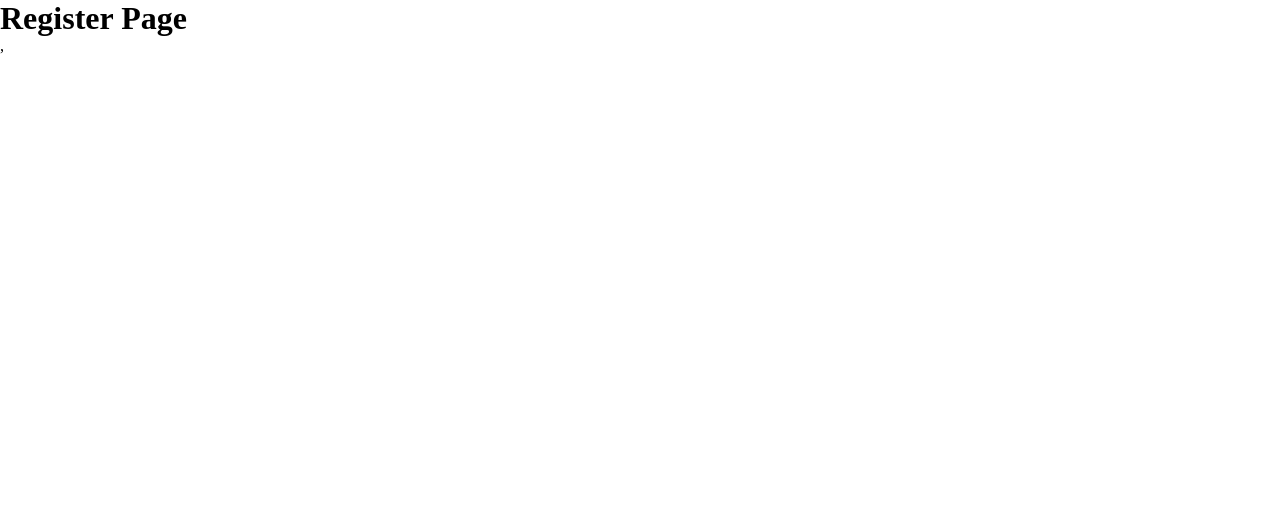
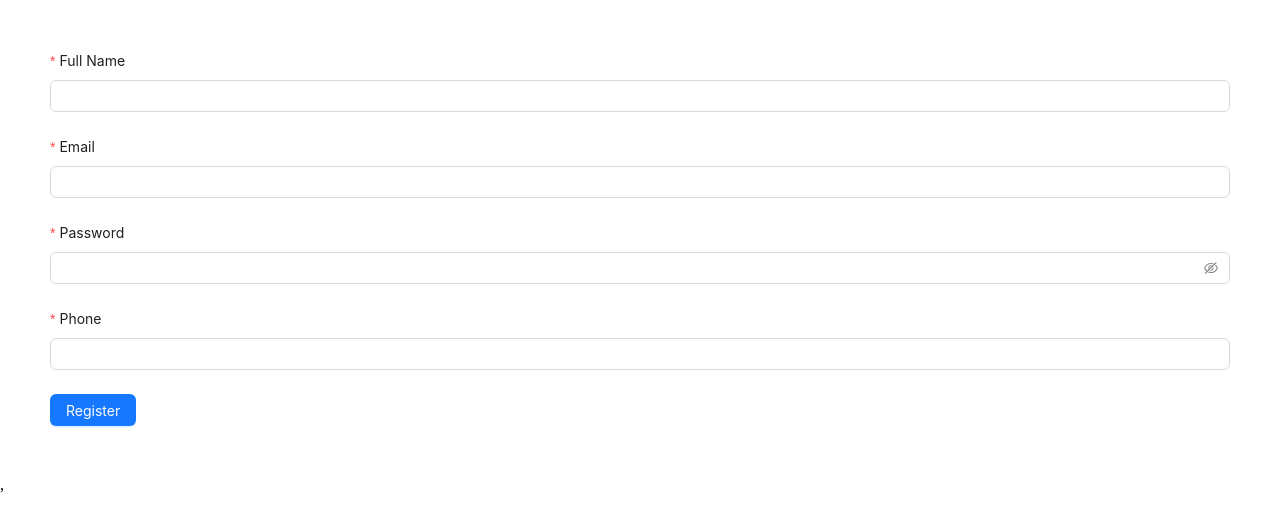
Before and after one commit to ducsaco123/react-newbie, a React (Vite) app: page /register in a window 1280 px wide. Shown: the top 532 px of the page. Built offline with nearby package versions, Linux system fonts and the light colour scheme.

Commit message:
video 89

```diff
--- a/src/components/layout/Header.jsx
+++ b/src/components/layout/Header.jsx
@@ -24,6 +24,11 @@
       key: "books",
       icon: <BookOutlined />,
     },
+    {
+      label: <NavLink to="/register">Register</NavLink>,
+      key: "register",
+      icon: <UserOutlined />,
+    },
   ];
   return (
     <>
--- a/src/pages/register.jsx
+++ b/src/pages/register.jsx
@@ -1,9 +1,66 @@
+import { Button, Form, Input } from "antd";
+
 const RegisterPage = () => {
-    return (
-        <>
-            <h1>Register Page</h1>
-        </>
-    )
-}
+  const [form] = Form.useForm();
+
+  const onFinish = (values) => {
+    console.log(values);
+  };
+  return (
+    <>
+      <Form
+        layout="vertical"
+        form={form}
+        onFinish={onFinish}
+        // onFinishFailed={onFinishFailed}
+      >
+        <div
+          style={{
+            // display: "flex",
+            // gap: "15px",
+            // flexDirection: "column",
+            margin: "50px",
+          }}
+        >
+          <Form.Item
+            label="Full Name"
+            name="fullName"
+            rules={[
+              { required: true, message: "Please input your Full Name!" },
+            ]}
+          >
+            <Input />
+          </Form.Item>
+          <Form.Item
+            label="Email"
+            name="email"
+            rules={[{ required: true, message: "Please input your Email!" }]}
+          >
+            <Input />
+          </Form.Item>
+          <Form.Item
+            label="Password"
+            name="password"
+            rules={[{ required: true, message: "Please input your password!" }]}
+          >
+            <Input.Password />
+          </Form.Item>
+          <Form.Item
+            label="Phone"
+            name="phone"
+            rules={[{ required: true, message: "Please input your Phone!" }]}
+          >
+            <Input />
+          </Form.Item>
+          <Form.Item>
+            <Button type="primary" onClick={() => form.submit()}>
+              Register
+            </Button>
+          </Form.Item>
+        </div>
+      </Form>
+    </>
+  );
+};
 
 export default RegisterPage;
```
